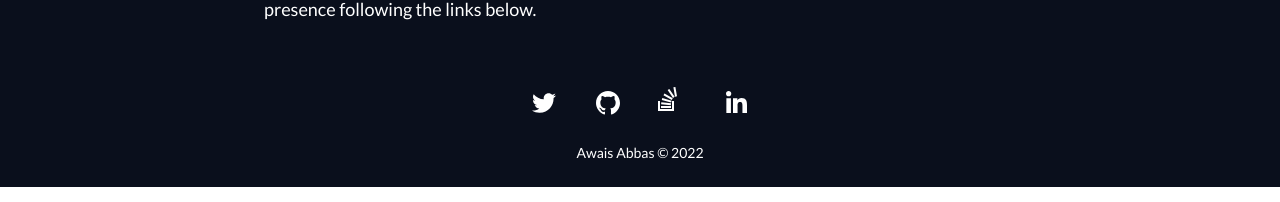
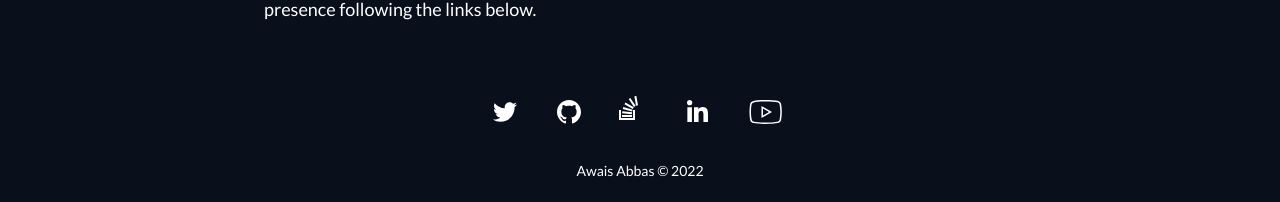
Before and after one commit to kazmi066/kazmi066.github.io, a React (Create React App) app: page / in a window 1280 px wide. Shown: the part 2004-2206 px from the top of the page. Built offline with nearby package versions, Linux system fonts and the light colour scheme.

Commit message:
Add youtube url to footer

```diff
--- a/src/components/Home/Footer.js
+++ b/src/components/Home/Footer.js
@@ -1,5 +1,6 @@
-import SocialIcon from '../../Elements/SocialIcon'
-import SvgIcon, { githubIcon, linkedinIcon, stackoverflowIcon, twitterIcon } from '../svg-icon'
+import SocialIcon from '../../Elements/SocialIcon';
+import SvgIcon, { githubIcon, linkedinIcon, stackoverflowIcon, twitterIcon } from '../svg-icon';
+import { ReactComponent as YoutubeIcon } from '../../assets/youtube_footer.svg';
 
 export default function Footer() {
     const currentYear = new Date().getFullYear()
@@ -18,6 +19,9 @@ export default function Footer() {
                 <SocialIcon href="https://www.linkedin.com/in/kazmi066" label="LinkedIn">
                     <SvgIcon className="w-8 h-8 hover:opacity-70 fill-white transition-opacity" d={linkedinIcon} title="LinkedIn logo" viewBox="0 0 32 32" />
                 </SocialIcon>
+                <SocialIcon href="https://www.youtube.com/@theweekendcoder" label="Youtube">
+                    <div className="rotate-180 -scale-75 -ml-1"><YoutubeIcon /></div>
+                </SocialIcon>
             </ul>
             <p className="text-center text-sm pt-2">Awais Abbas © {currentYear}</p>
         </footer>
```
Also changed, not shown: src/assets/youtube_footer.svg (added).
